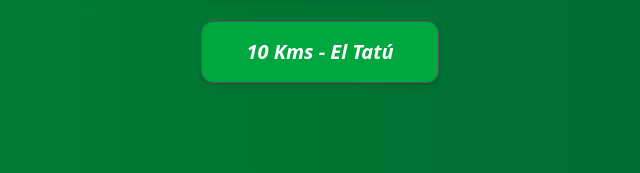
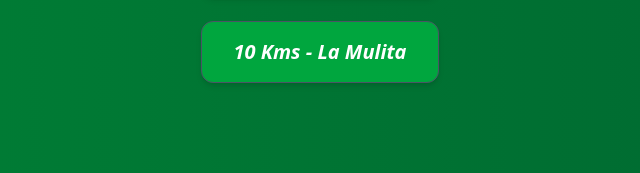
Before and after one commit to BrunoRealan/Ultra-Cuchilla-Grande, a website: page src/html/distancias.html in a window 1280 px wide. Shown: the part 497-670 px from the top of the page, 320-960 px from the left. Drawn offline with nearby package versions, Linux system fonts and the light colour scheme.

Commit message:
Hot fix (Tatu for Mulita on button)

```diff
--- a/src/html/distancias.html
+++ b/src/html/distancias.html
@@ -105,7 +105,7 @@
             </a>
             <a href="#info-10km"
                 class="w-full max-w-xs px-6 py-4 text-lg italic font-bold text-center text-white transition bg-green-600 border border-gray-600 shadow-md md:text-xl lg:px-4 rounded-xl hover:bg-green-500 hover:scale-110 hover:shadow-lg hover:shadow-green-500/50">
-                10 Kms - El Tatú
+                10 Kms - La Mulita
             </a>
         </section>
 
```
